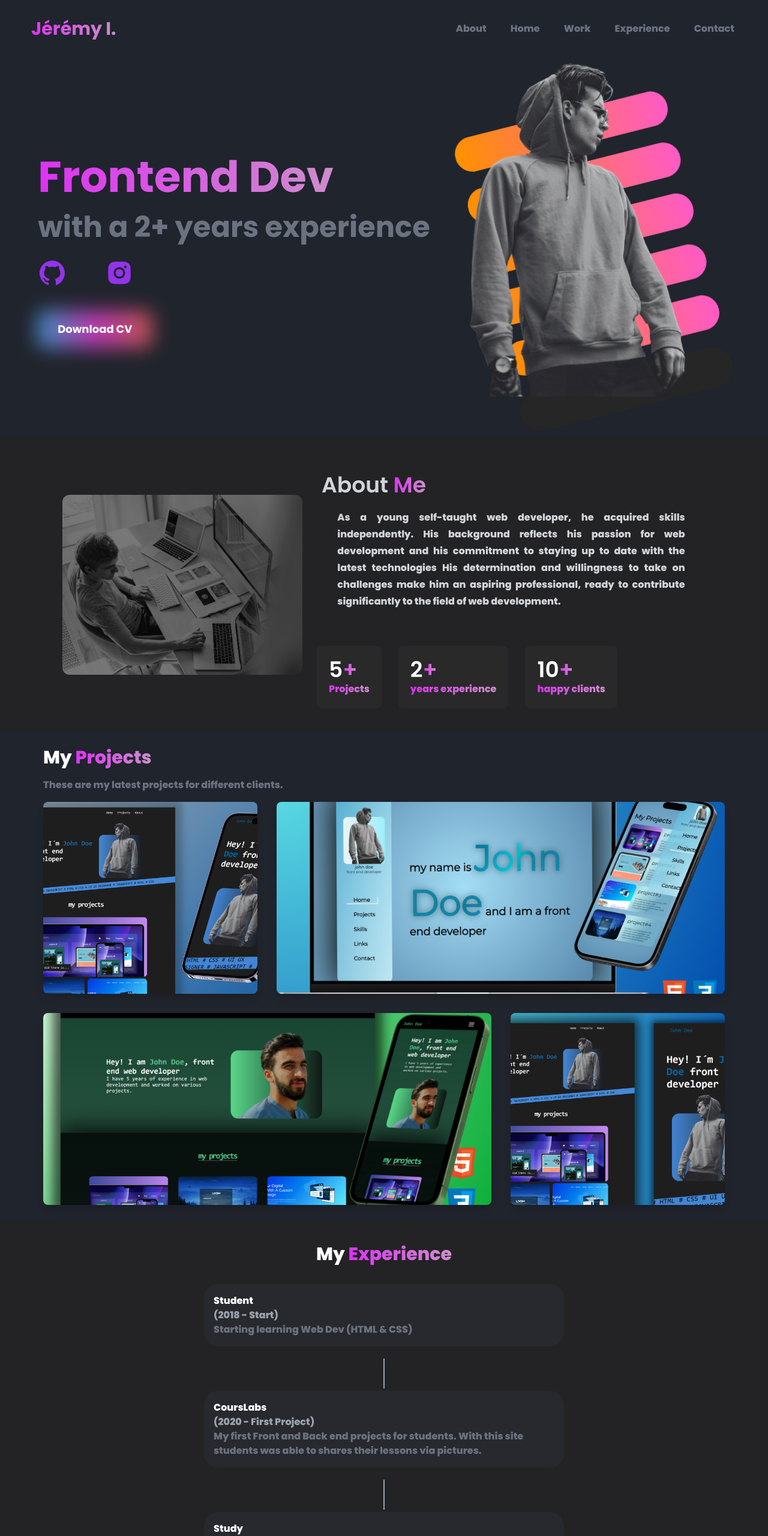
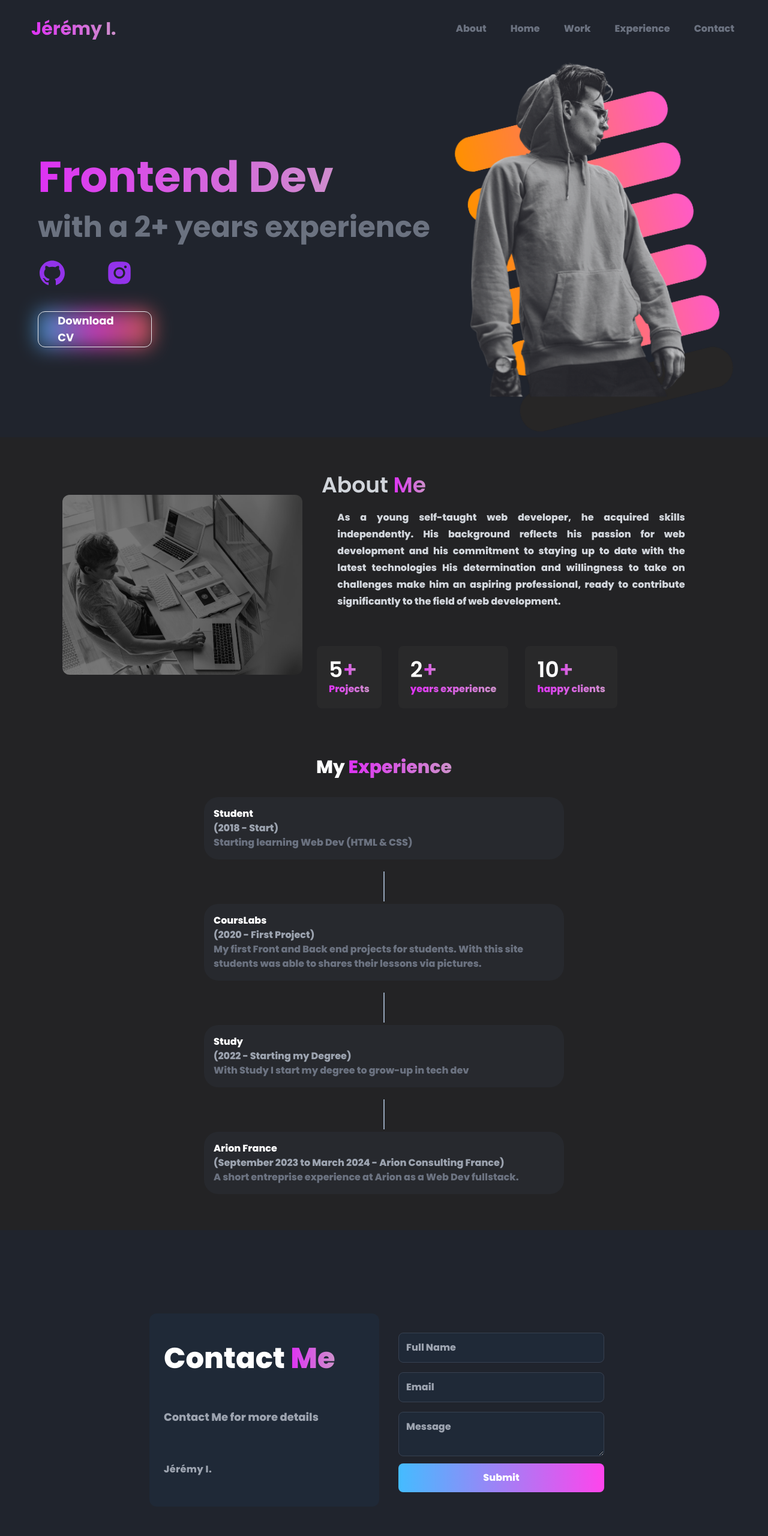
Before and after one commit to jeremxdev/portfolio-site, a React (Create React App) app: page / in a window 1280 px wide. Shown: the top 2561 px of the page at 60% size. Built offline with nearby package versions, Linux system fonts and the light colour scheme.

Commit message:
Comment the Work part

```diff
--- a/src/App.js
+++ b/src/App.js
@@ -12,7 +12,7 @@ function App() {
       <Navbar />
       <Hero />
       <About />
-      <Work />
+      {/*<Work /> */}
       <Experience/>
       <Contact />
       <Footer />
--- a/src/components/Contact.jsx
+++ b/src/components/Contact.jsx
@@ -10,12 +10,13 @@ function Contact() {
                     <h1 class="text-4xl sm:text-5xl text-white">
                         Contact <span>Me</span>
                     </h1>
+
                     <p class="text-normal text-lg text-gray-400 mt-2">
                         Contact Me for more details
                     </p>
 
                     <div class="flex items-center mt-2 text-gray-400">
-                        <div class="ml-4 text-md tracking-wide w-40">
+                        <div class="text-md tracking-wide w-40">
                             <p>Jérémy I.</p>
                         </div>
                     </div>
--- a/src/components/Hero.jsx
+++ b/src/components/Hero.jsx
@@ -32,8 +32,8 @@ const Hero = () => {
                     from-[#44BCFF] via-[#FF44EC] to-[#FF675E] rounded-xl blur-lg group-hover:opacity-100
                     group-hover:-inset-1 group-hover:duration-200">
                     </div>
-                    <a href="/" title="Download CV" role="button"
-                        class="w-[190px] h-[60px] relative inline-flex items-center justify-center px-8 py-4 text-lg
+                    <a target="_blank" href="https://docs.google.com/document/d/1rUwm89BGwVYCd_UwrRxBgNzCZuIlYLS0pp-EJspoDaE/edit?usp=sharing" title="Download CV" role="button"
+                        class="border w-[190px] h-[60px] relative inline-flex items-center justify-center px-8 py-4 text-lg
                             font-bold text-white transition-all duration-200 bg-primary-color font-pj rounded-xl
                             focus:outline-none focus:ring-2 focus:ring-offset-2 focus:ring-gray-900">Download CV
                     </a>
```
